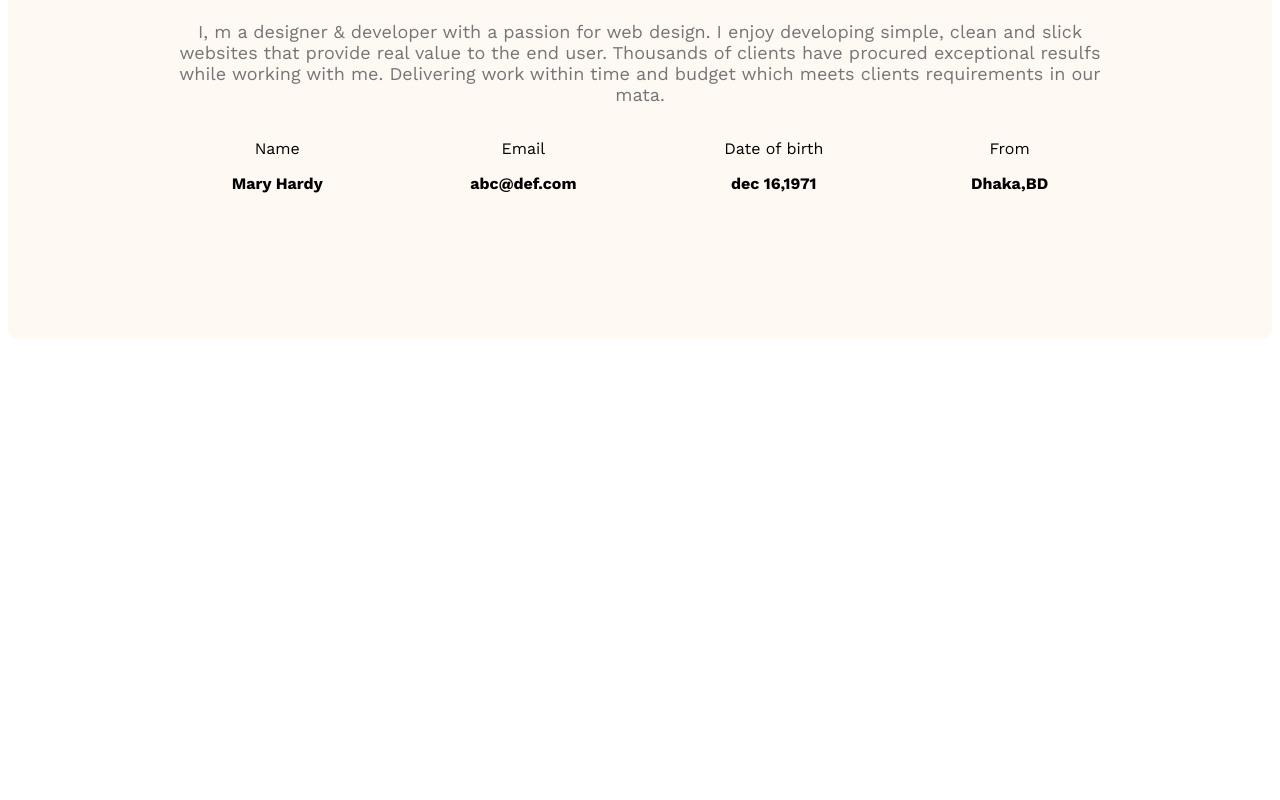
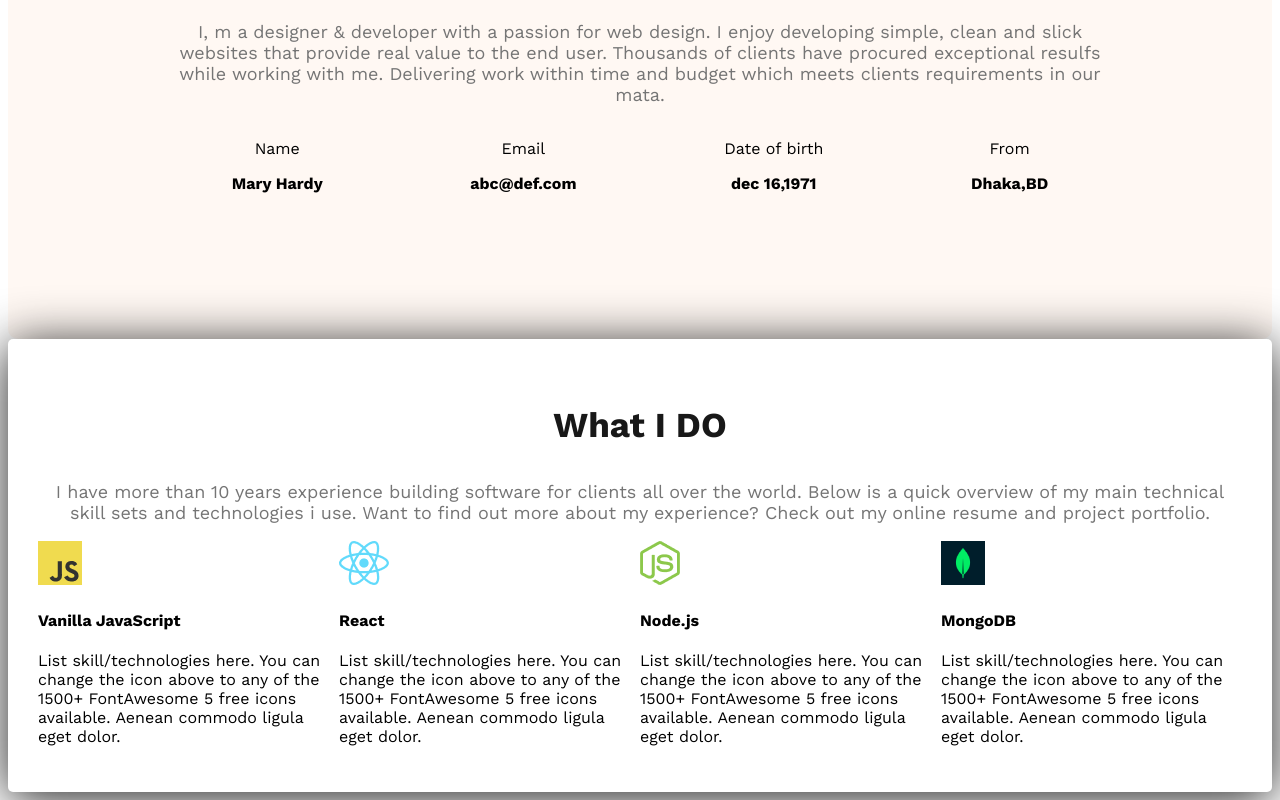
Before and after one commit to marium-fija/web-deve-portfolio, a plain HTML site: page index.html in a window 1280 px wide. Shown: the part 1265-2065 px from the top of the page. Before the commit the page ends 1612 px from the top, so only its background shows below. Drawn offline with nearby package versions, Linux system fonts and the light colour scheme.

Commit message:
added this file

```diff
--- a/index.html
+++ b/index.html
@@ -34,7 +34,7 @@
     </header>
     <main>
 <section class="about secondary-bg">
-    <h3 class="section-title">About Me</h3>
+    <h3 class="section-title text-center">About Me</h3>
     <p class="section-description">
         I, m a designer & developer with a passion for web design. I enjoy developing simple, clean and slick websites that provide real value to the end user. Thousands of clients have procured exceptional resulfs while working with me. Delivering work within time and budget which meets clients requirements in our mata.
     </p>
@@ -58,6 +58,36 @@
         </div>
     </div>
 </section>
+<!-- what is to do section strart -->
+ <section class="skills">
+    <h3 class="section-title">What I DO</h3>
+    <p class="section-description">
+        I have more than 10 years experience building software for clients all over the world. Below is a quick overview of my main technical skill sets and technologies i use. Want to find out more about my experience? Check out my online resume and project portfolio.</p>
+    <div class="skills-container">
+        <!-- .skill*4>img+h4.skill-title+p.skill-description -->
+        <div class="skill">
+            <img src="images/icons/js.png" alt="">
+            <h4 class="skill-title">Vanilla JavaScript</h4>
+            <p class="skill-description">List skill/technologies here. You can change the icon above to any of the 1500+ FontAwesome 5 free icons available. Aenean commodo ligula eget dolor.</p>
+        </div>
+        <div class="skill">
+            <img src="images/icons/react.png" alt="">
+            <h4 class="skill-title">React</h4>
+            <p class="skill-description">List skill/technologies here. You can change the icon above to any of the 1500+ FontAwesome 5 free icons available. Aenean commodo ligula eget dolor.</p>
+        </div>
+        <div class="skill">
+            <img src="images/icons/nodejs.png" alt="">
+            <h4 class="skill-title">Node.js</h4>
+            <p class="skill-description">List skill/technologies here. You can change the icon above to any of the 1500+ FontAwesome 5 free icons available. Aenean commodo ligula eget dolor.</p>
+        </div>
+        <div class="skill">
+            <img src="images/icons/mongo.png" alt="">
+            <h4 class="skill-title">MongoDB</h4>
+            <p class="skill-description">List skill/technologies here. You can change the icon above to any of the 1500+ FontAwesome 5 free icons available. Aenean commodo ligula eget dolor.</p>
+        </div>
+
+    </div>
+ </section>
     </main>
     <footer>
 
--- a/styles/portfolio.css
+++ b/styles/portfolio.css
@@ -54,7 +54,9 @@ nav ul{
 .banner-pic{
   width: 580px;
 }
-
+.text-center{
+  text-align: center;
+}
 /* header */
 .header{
   background-image: url('../images/developer.png'),url('../images/header_bg.png');
@@ -85,12 +87,18 @@ nav li a{
   font-size: 35px;
   font-weight: bold;
   color: #181818;
+  text-align: center;
 }
 .section-description{
   font-size: 18px;
   color: #757575;
+  text-align: center;
 }
 /* main styles */
+.main section{
+  margin-top:130px ;
+  margin-bottom: 130px;
+}
 .main{
   max-width: 1140px;
   margin: 0 auto;
@@ -111,3 +119,11 @@ nav li a{
   display: flex;
   justify-content: space-around;
 }
+.skills-container{
+  display: flex;
+}
+.skills{
+  padding: 30px;
+  border-radius: 5px;
+  box-shadow: 0px 6px 50px 0px rgba(30, 30, 30, 1);
+}
```
